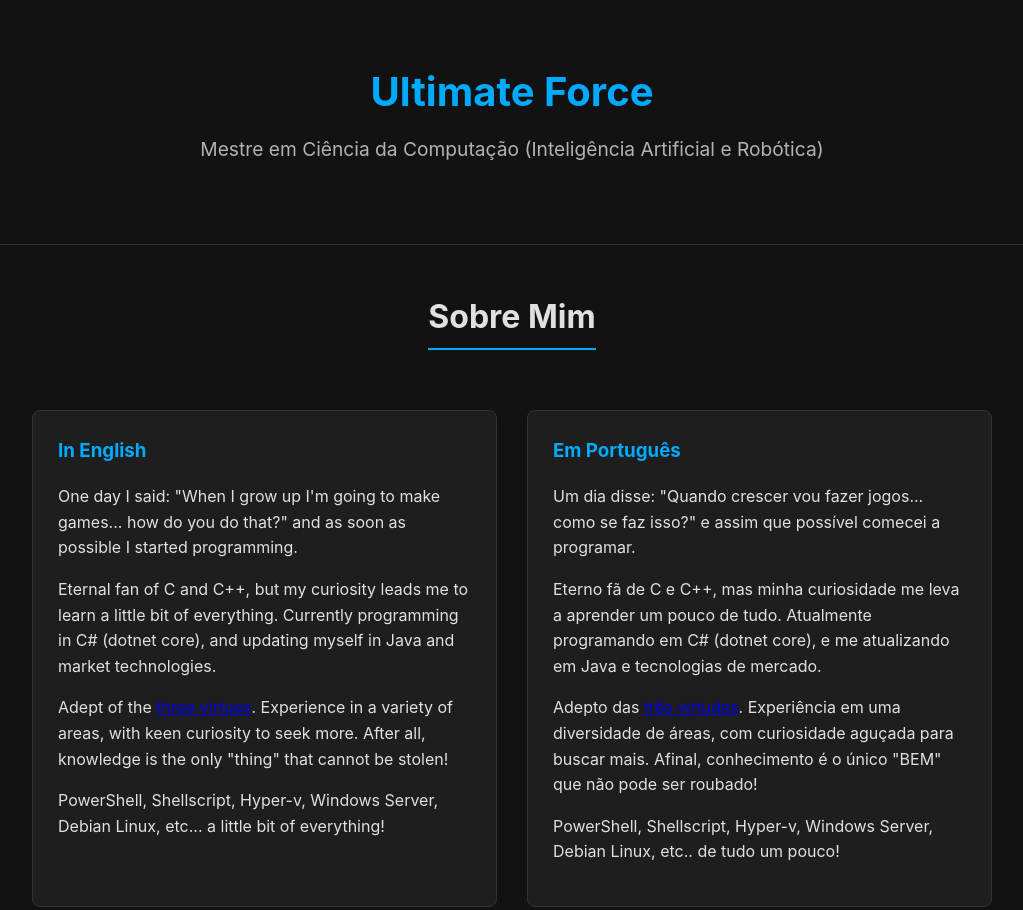
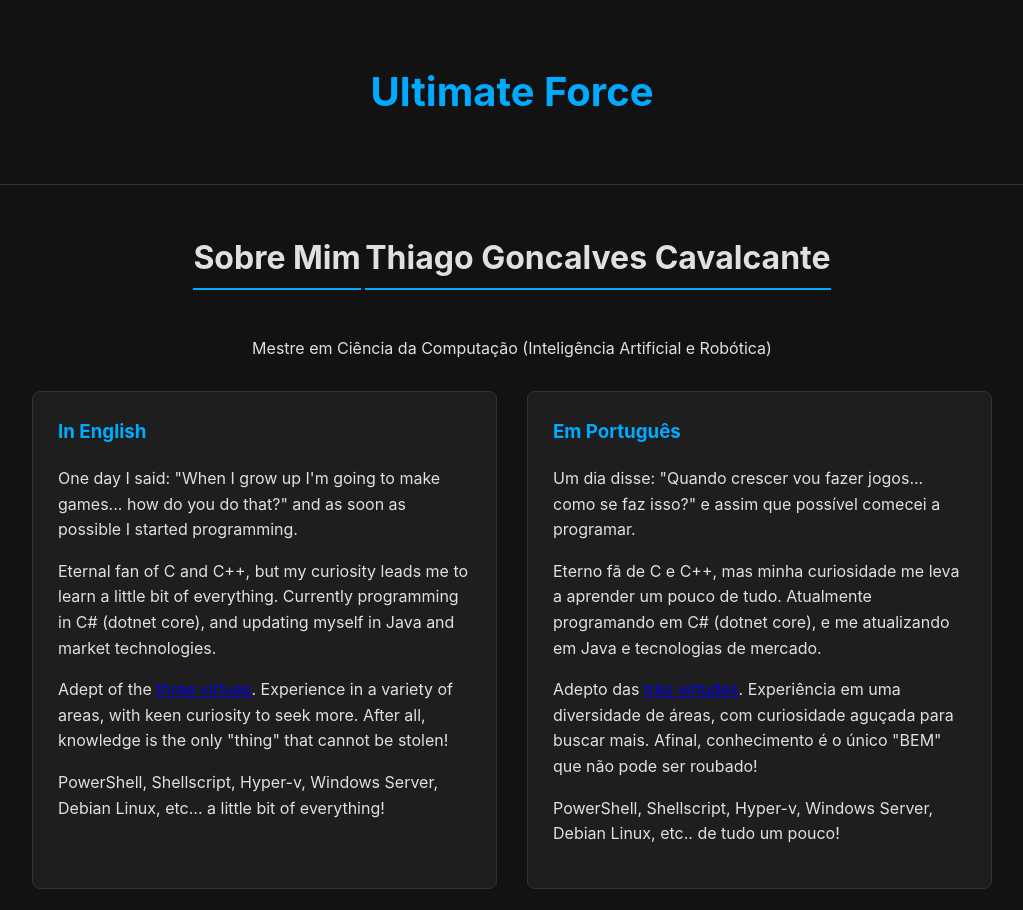
Before and after one commit to thiagorjes/thiagorjes, a plain HTML site: page index.html in a window 1280 px wide. Shown: the top 910 px of the page, without its empty margins (128-1151 px from the left). Drawn offline with Linux system fonts and the light colour scheme.

Commit message:
Update index.html

```diff
--- a/index.html
+++ b/index.html
@@ -156,7 +156,6 @@
     <header>
         <div class="container">
             <h1>Ultimate Force</h1>
-            <p>Mestre em Ciência da Computação (Inteligência Artificial e Robótica)</p>
         </div>
     </header>
 
@@ -164,6 +163,8 @@
         <section id="about">
             <div class="section-title-wrapper">
                 <h2>Sobre Mim</h2>
+                <h2>Thiago Goncalves Cavalcante</h2>
+                <p>Mestre em Ciência da Computação (Inteligência Artificial e Robótica)</p>
             </div>
 
             <div class="about-container">
```
